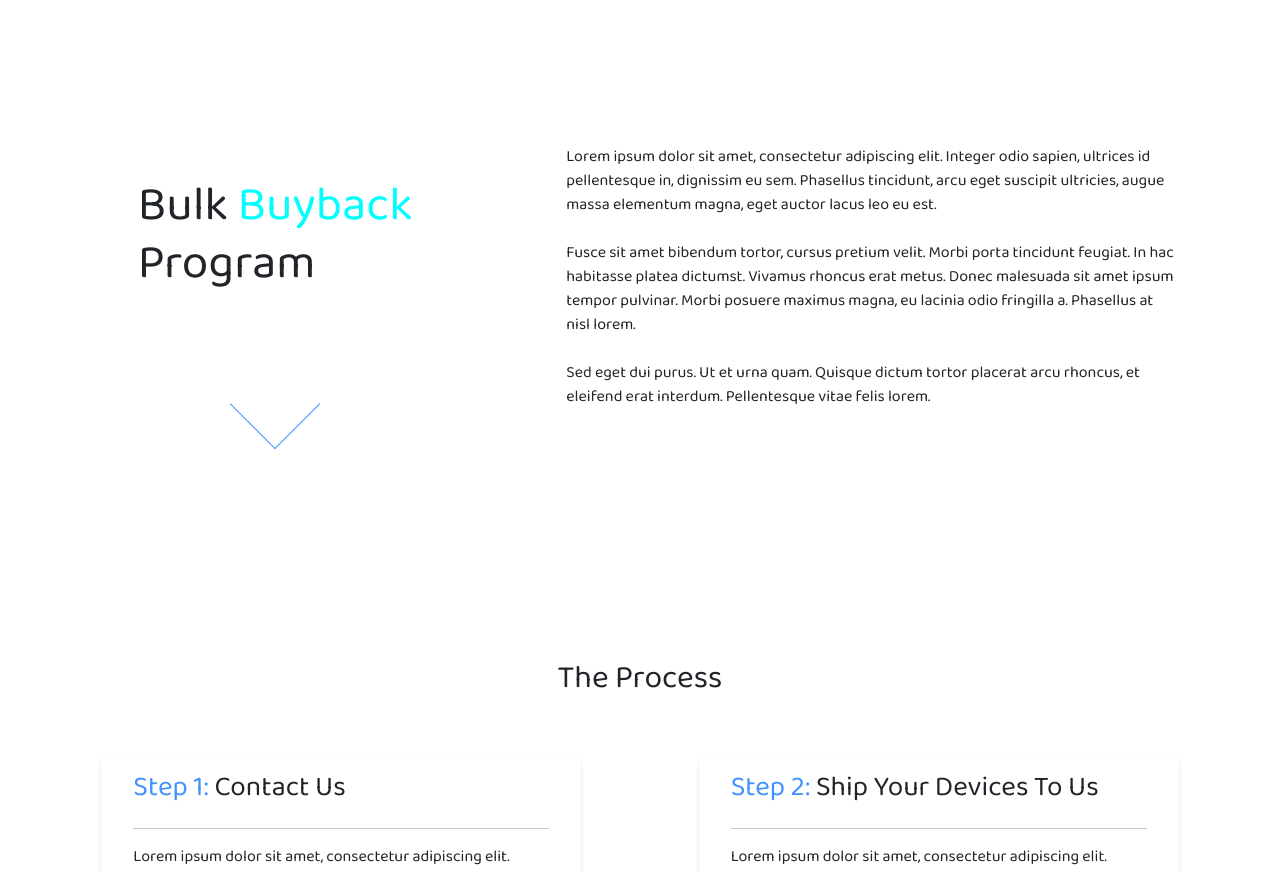
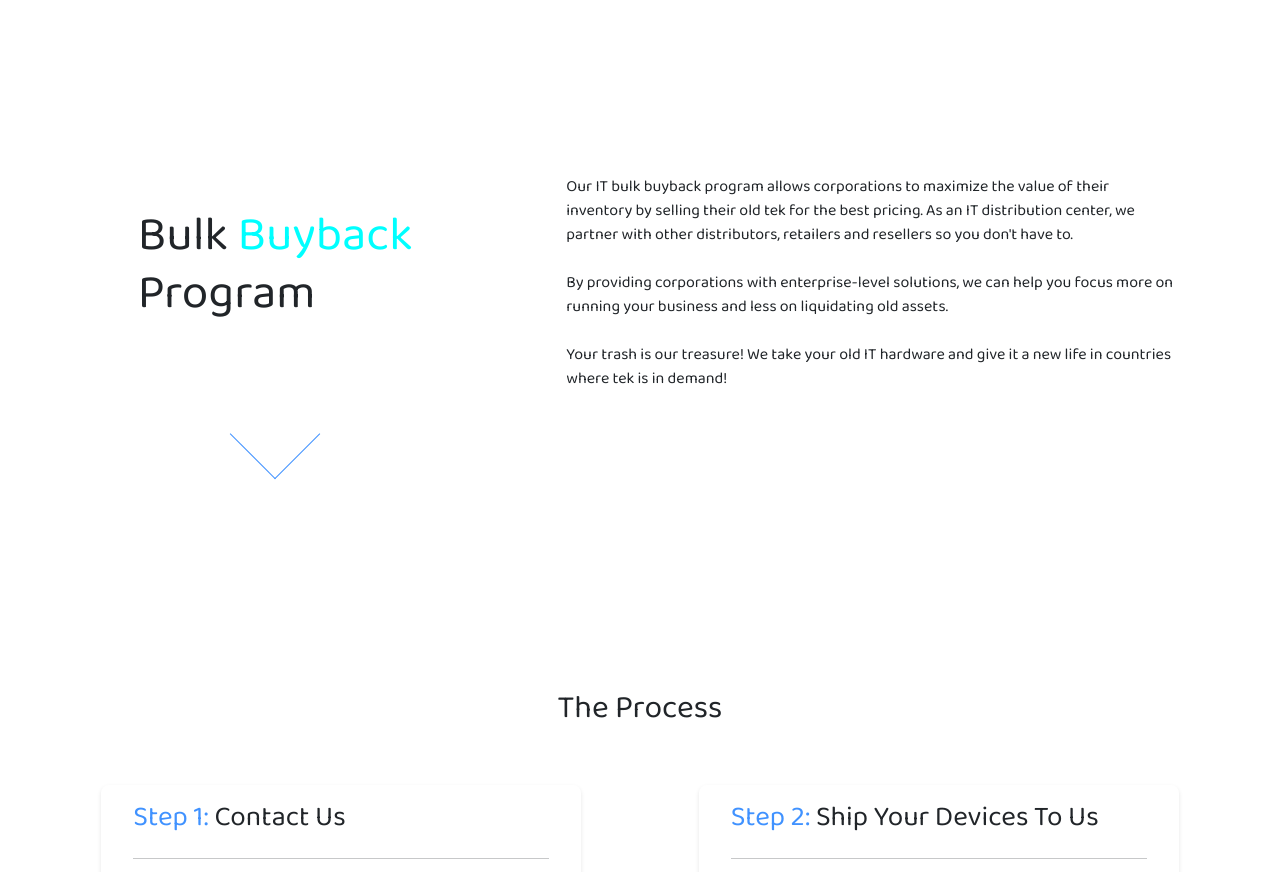
Before and after one commit to jaewonjung297/fetchtek-0.1.0, a React (Create React App) app in the folder frontend/: page /how in a window 1280 px wide. Shown: the part 1882-2754 px from the top of the page. Built offline with nearby package versions, Linux system fonts and the light colour scheme.

Commit message:
fixed progressbar

```diff
--- a/frontend/src/components/ProgressBar.js
+++ b/frontend/src/components/ProgressBar.js
@@ -24,6 +24,7 @@ body::-webkit-scrollbar {
     display: flex;
     flex-direction: row;
     justify-content: center;
+    padding-top: 30px;
 
 }
 .scroll-item {
@@ -134,7 +135,7 @@ export default function ProgressBar() {
                         you will receive a shipping label from us to directly send your package to us.
                         </p>
                     </div>
-                    <div className = {progressHeight > 80 && progressHeight < 94 ? 'scroll-item size' : 'scroll-item'}>
+                    <div className = {progressHeight > 96 && progressHeight < 106 ? 'scroll-item size' : 'scroll-item'}>
                         <h3>
                         <span>Inspection</span> & <span>Payment!</span>
                         </h3>
--- a/frontend/src/pages/HowItWorksPage.js
+++ b/frontend/src/pages/HowItWorksPage.js
@@ -16,6 +16,10 @@ scroll-behavior: smooth;
     justify-content: space-evenly;
     margin-top: 10em;
     flex-wrap: wrap;
+
+    .span {
+        color: #4092ff;
+    }
 }
 .process-container {
     display: flex;
@@ -100,11 +104,13 @@ return (
                 </div>
             </div>
             <p style = {{maxWidth: "40em", padding: "1em"}}>
-            Lorem ipsum dolor sit amet, consectetur adipiscing elit. Integer odio sapien, ultrices id pellentesque in, dignissim eu sem. Phasellus tincidunt, arcu eget suscipit ultricies, augue massa elementum magna, eget auctor lacus leo eu est.
+            Our IT bulk buyback program allows corporations to maximize the value of their inventory by selling their
+            old <span>tek</span> for the best pricing. As an IT distribution center, we partner with other distributors, retailers and resellers so you don't
+            have to.
             <br /><br />
-            Fusce sit amet bibendum tortor, cursus pretium velit. Morbi porta tincidunt feugiat. In hac habitasse platea dictumst. Vivamus rhoncus erat metus. Donec malesuada sit amet ipsum tempor pulvinar. Morbi posuere maximus magna, eu lacinia odio fringilla a. Phasellus at nisl lorem.
+            By providing corporations with enterprise-level solutions, we can help you focus more on running your business and less on liquidating old assets.
             <br /><br />
-            Sed eget dui purus. Ut et urna quam. Quisque dictum tortor placerat arcu rhoncus, et eleifend erat interdum. Pellentesque vitae felis lorem.
+            Your trash is our treasure! We take your old IT hardware and give it a new life in countries where <span>tek</span> is in demand!
             </p>
         </div>
 
```
